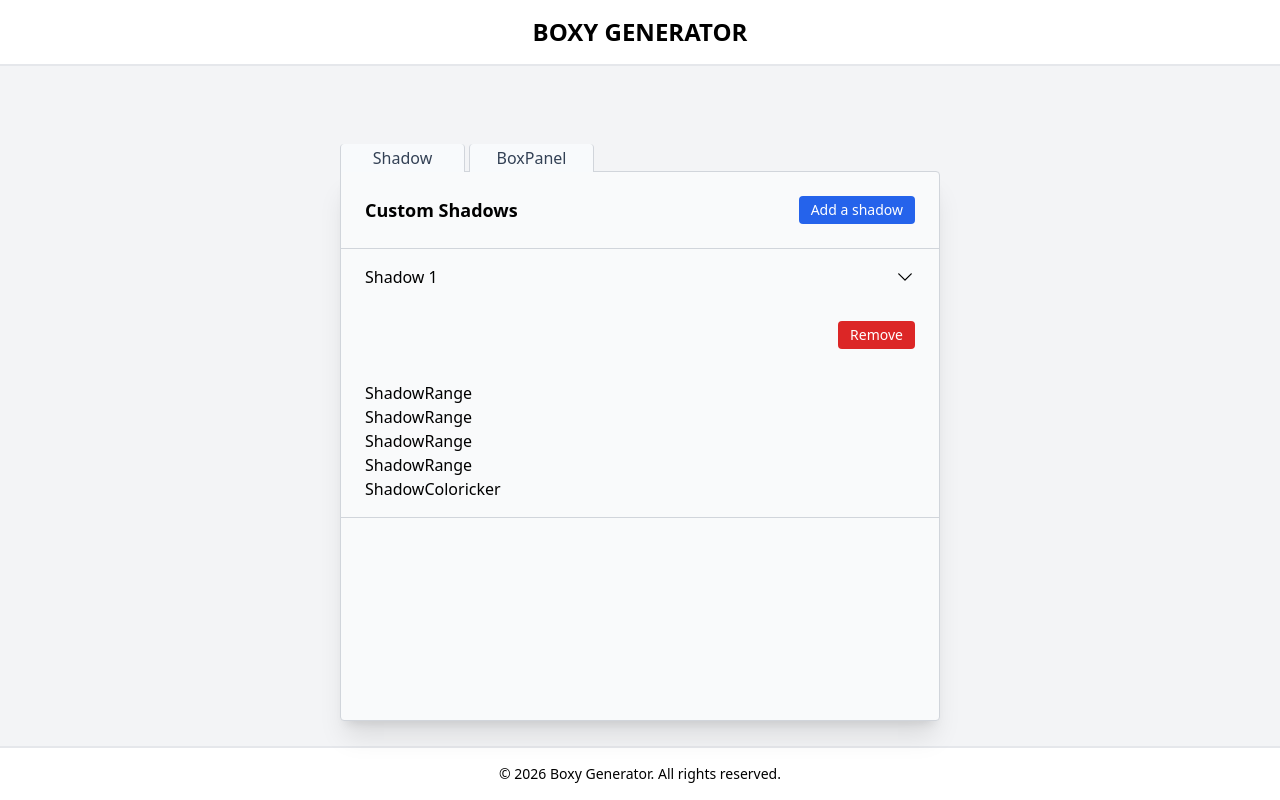
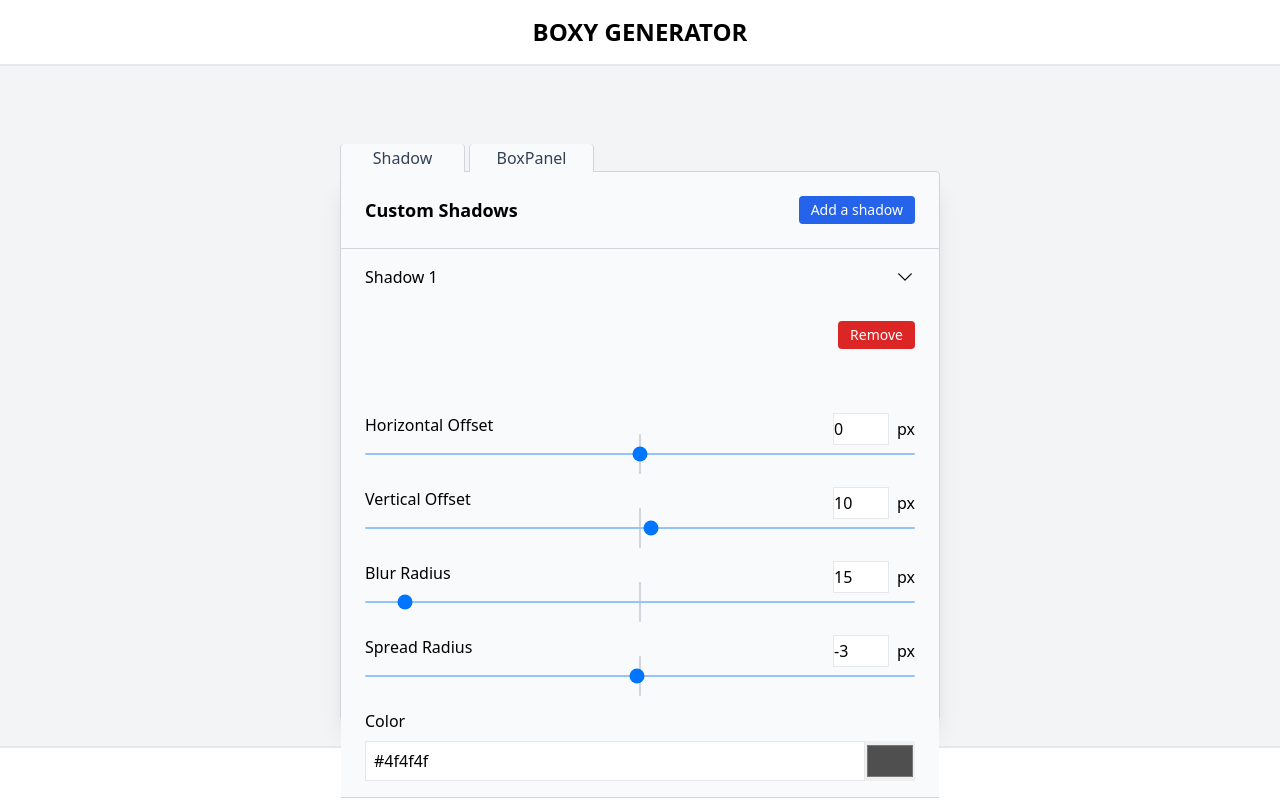
Before and after one commit to SteaveRkt/react-boxy-generator, a React (Vite) app: page / in a window 1280 px wide. Built offline with nearby package versions, Linux system fonts and the light colour scheme.

Commit message:
shadow range and color picker

```diff
--- a/src/features/shadows.js
+++ b/src/features/shadows.js
@@ -112,6 +112,9 @@
         removeShadow:(state,action)=>{
         },
         updateShadow:(state,action)=>{
+            const curentShadow=state.find(state=>state.id===action.payload.shadowId)
+            const curentInput =curentShadow.inputs.find(el=>el.inputNumber===action.payload.inputNumber)
+            curentInput.value=action.payload.value
         },
         updateCheckbox:(state,action)=>{
         },}
--- a/src/layouts/ShadowList/ShadowColorPicker.jsx
+++ b/src/layouts/ShadowList/ShadowColorPicker.jsx
@@ -1,9 +1,30 @@
-import React from 'react'
-
-export default function ShadowColorPicker() {
-  return (
-    <div>
-      ShadowColoricker
+import { updateShadow } from '../../features/shadows'
+import { useDispatch } from 'react-redux'
+export default function ShadowColorPicker({inputData,shadowId}) {
+    const dispatch=useDispatch()
+    function handleInput(e){
+        dispatch(updateShadow({
+          inputNumber:inputData.inputNumber,
+          value:e.target.value,
+          shadowId
+        }))
+      }
+    return (
+    <div className='mt-3'>
+      <p>{inputData.name}</p>
+      <div className="flex mt-2 ">
+        <input
+        type="text"
+        value={inputData.value}
+        onChange={handleInput}
+        className="flex-grow border py-1 px-2 focus:outline-1 outline-gray-400"
+        />
+        <input
+        value={inputData.value}
+        onChange={handleInput}
+        className="h-10 cursor-pointer"
+        type="color" />
+      </div>
     </div>
   )
 }
--- a/src/layouts/ShadowList/ShadowRange.jsx
+++ b/src/layouts/ShadowList/ShadowRange.jsx
@@ -1,9 +1,41 @@
-import React from 'react'
+import { useDispatch } from "react-redux"
+import { updateShadow } from "../../features/shadows"
 
-export default function ShadowRange() {
+export default function ShadowRange({inputData,shadowId}) {
+  const dispatch=useDispatch()
+  function handleInput(e){
+      dispatch(updateShadow({
+        inputNumber:inputData.inputNumber,
+        value:e.target.value,
+        shadowId
+      }))
+    }
   return (
-    <div>
-      ShadowRange
+    <div className='my-8 '>
+      <div className='flex justify-between'>
+      <p>{inputData.name}</p>
+      <div className='flex items-baseline mb-2'>
+        <input
+        value={inputData.value}
+        onChange={handleInput}
+        className='w-14 h-8 mr-2 border border-gray-200'
+        type='number'/>
+        <p>px</p>
+      </div>
+      </div>
+      <div className='relative z-0 w-full flex items-center'>
+      <input
+      value={inputData.value}
+      onChange={handleInput}
+      type="range"
+      className="w-full appearance-none h-[2px] cursor-pointer rounded-lg bg-blue-300"
+      min={inputData.minMax[0]}
+      max={inputData.minMax[1 ]}/>
+      <div className='absolute -z-10 top-1/2 left-1/2 -translate-x-1/2 -translate-y-1/2 w-0.5 h-10 bg-gray-300 rounded'>
+
+      </div>
+      </div>
     </div>
+
   )
 }
```
